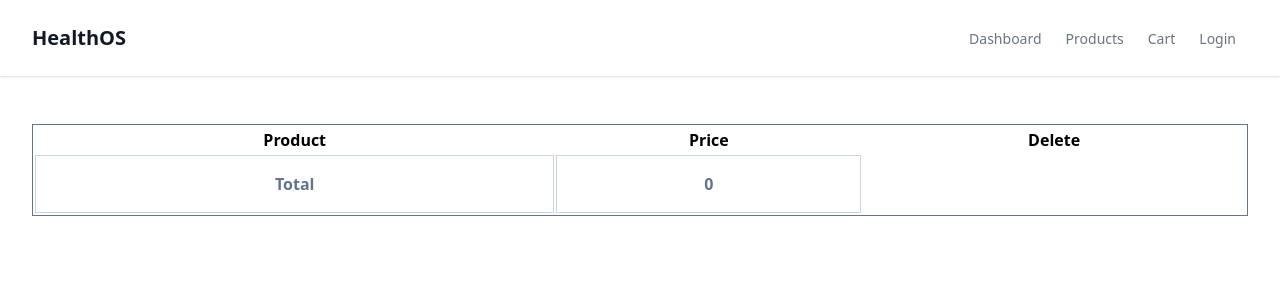
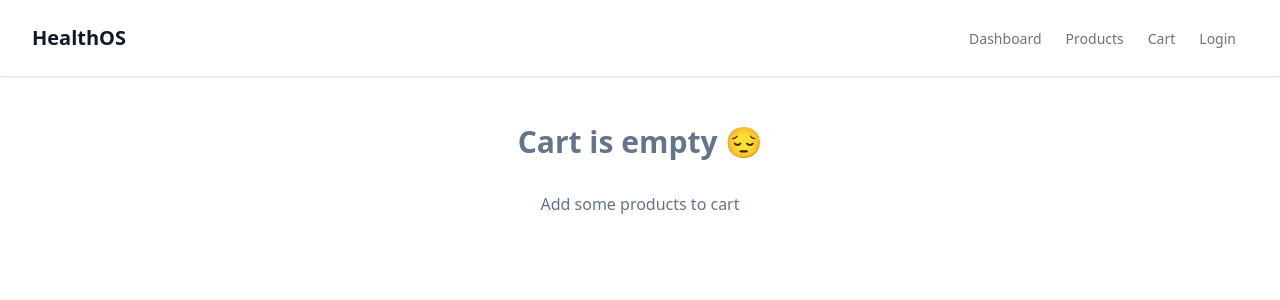
Before and after one commit to alifhaider/healthos-demo, a Next.js app: page /cart in a window 1280 px wide. Shown: the top 300 px of the page. Built offline with nearby package versions, Linux system fonts and the light colour scheme.

Commit message:
empty cart view

```diff
--- a/pages/cart.tsx
+++ b/pages/cart.tsx
@@ -1,12 +1,27 @@
 import Image from 'next/image'
+import Link from 'next/link'
 import * as React from 'react'
 import Layout from '../components/layout'
 import { useCart } from '../contexts/cart-context'
 
 export default function CartPage() {
   const { state, dispatch } = useCart()
+  const { products } = state
   return (
     <Layout>
+      {products.length === 0 ? (
+        <div className="flex flex-col items-center justify-center h-full">
+          <h1 className="text-3xl font-bold text-slate-500 mb-8">
+            Cart is empty 😔
+          </h1>
+          <Link
+            href="/products"
+            className="text-slate-500 hover:scale-105 hover:font-semibold hover:text-orange-400 transition-all"
+          >
+            Add some products to cart
+          </Link>
+        </div>
+      ) : (
         <div className="flex flex-col gap-8">
           <table className="table-auto border-separate border border-slate-500">
             <thead>
@@ -17,22 +32,23 @@ export default function CartPage() {
               </tr>
             </thead>
             <tbody>
-            {state.products.map(product => {
+              {products.map(product => {
+                const { title, price, thumbnail } = product
                 return (
                   <>
                     <tr>
                       <td className="border border-slate-300  p-4 text-slate-500 flex items-center gap-8">
                         <Image
                           className="rounded-md w-20 h-20"
-                        src={product.thumbnail}
-                        alt={product.title}
+                          src={thumbnail}
+                          alt={title}
                           width={100}
                           height={100}
                         />
-                      <p>{product.title}</p>
+                        <p>{title}</p>
                       </td>
                       <td className="border border-slate-300  p-4 text-slate-500 text-center">
-                      {product.price}
+                        {price}
                       </td>
                       <td className="border border-slate-300 p-4 text-center">
                         <button
@@ -61,6 +77,7 @@ export default function CartPage() {
             </tbody>
           </table>
         </div>
+      )}
     </Layout>
   )
 }
```
Lines whose indentation alone changed are shown as unchanged.
